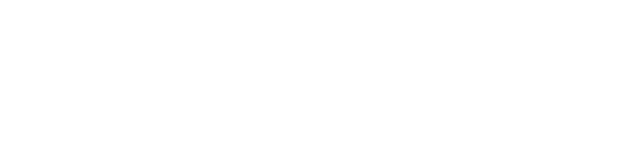
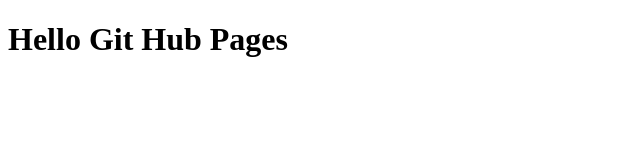
Before and after one commit to marilynporter/-marilynporter-.github.io, a plain HTML site: page index.html in a window 1280 px wide. Shown: the whole page, without its empty margins (0-640 px from the left). Drawn offline with Linux system fonts and the light colour scheme.

Commit message:
First commit

```diff
--- a/index.html
+++ b/index.html
@@ -1,9 +1,9 @@
 <!DOCTYPE html>
 <html>
   <head>
-    <title></title>
+    <title>Git Hub Pages Test</title>
   </head>
   <body>
-
+    <h1>Hello Git Hub Pages</h1>
   </body>
 </html>
```
